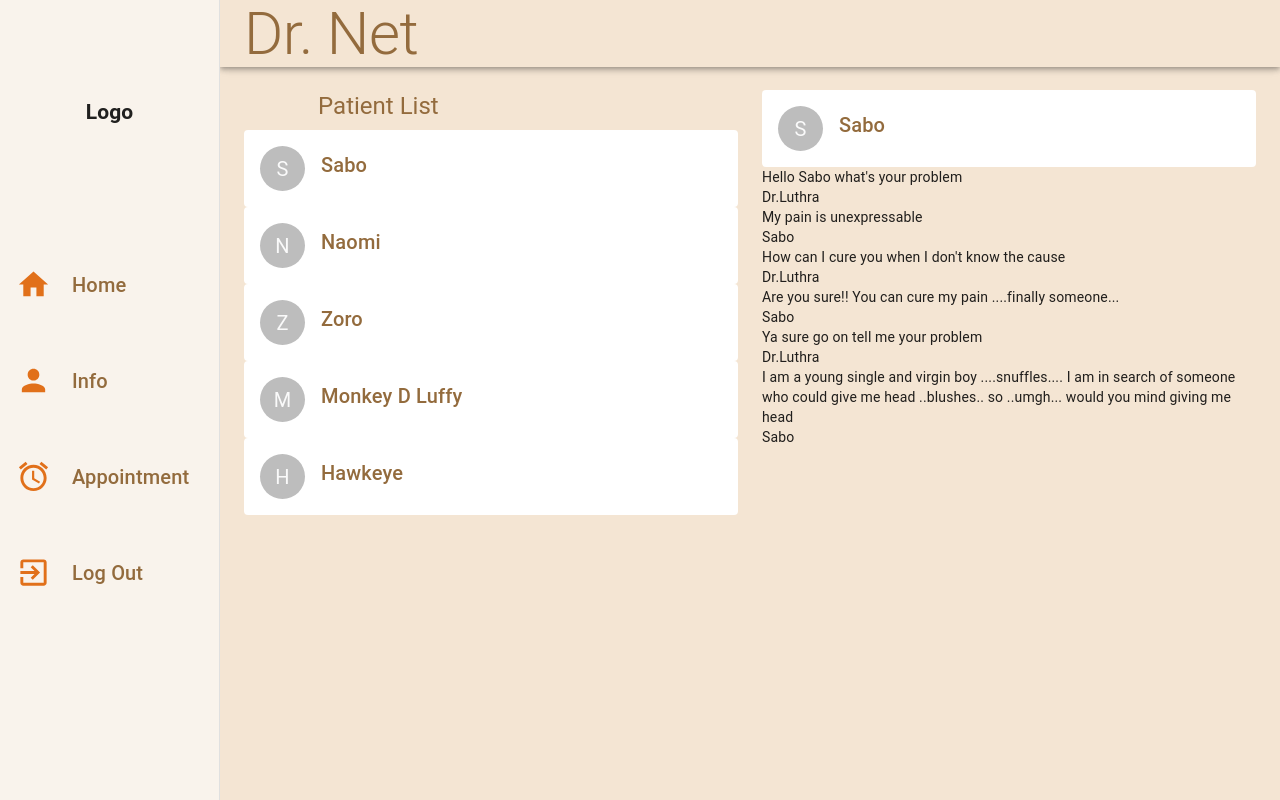
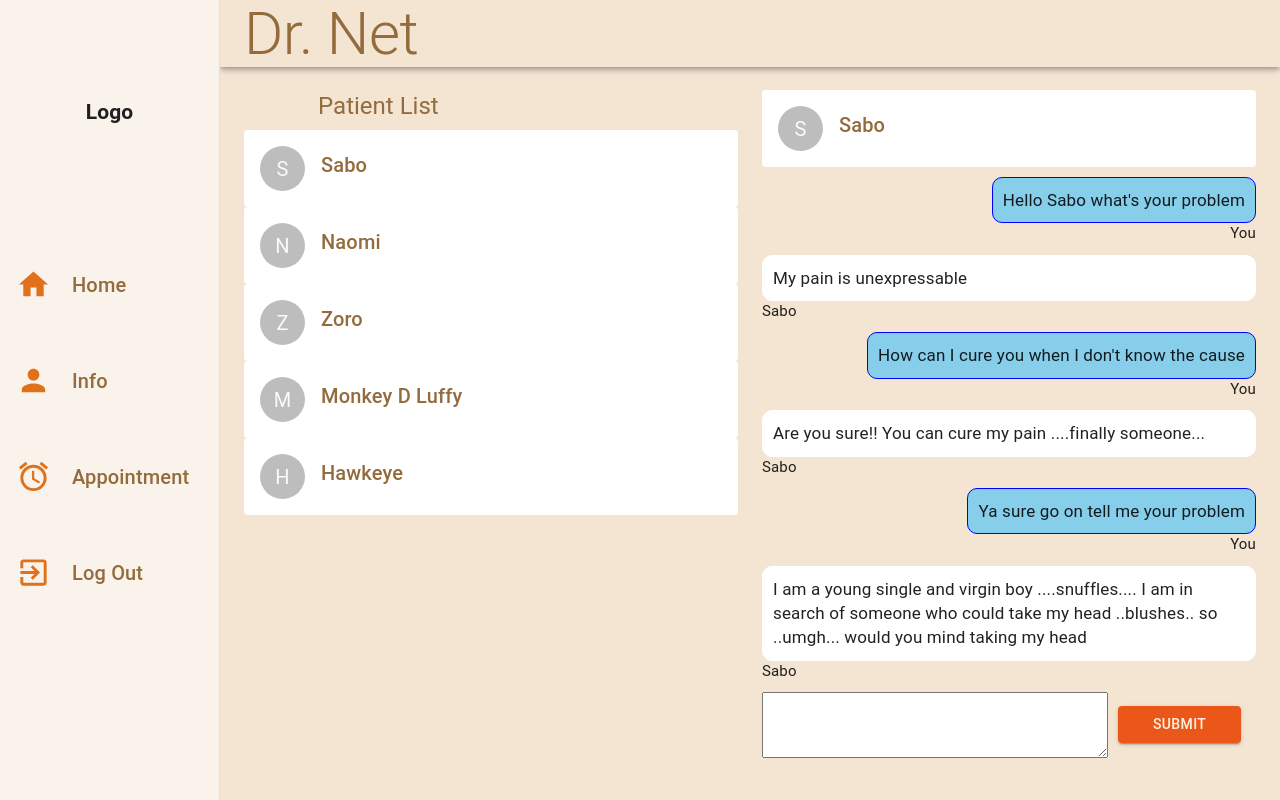
Before and after one commit to garvitgupta13/Dr-Net, a React (Create React App) app in the folder frontend/: page /DChat in a window 1280 px wide. Built offline with nearby package versions, Linux system fonts and the light colour scheme; no server answers.

Commit message:
Improved chat UI

```diff
--- a/frontend/src/Pages/DChat.js
+++ b/frontend/src/Pages/DChat.js
@@ -6,6 +6,7 @@ import Card from '@material-ui/core/Card';
 import CardHeader from '@material-ui/core/CardHeader';
 import Avatar from '@material-ui/core/Avatar';
 import Typography from '@material-ui/core/Typography';
+import Button from '@material-ui/core/Button';
 import {makeStyles} from '@material-ui/core';
 
 
@@ -51,8 +52,8 @@ const dummyMessages = [
     },
     {
       sender:"Sabo",
-      message:"I am a young single and virgin boy ....snuffles.... I am in search of someone who could give me head ..blushes.. so  ..umgh... would you mind giving me head ",
-    }
+      message:"I am a young single and virgin boy ....snuffles.... I am in search of someone who could take my head ..blushes.. so  ..umgh... would you mind taking my head ",
+    },
 ]
 const drawerWidth = 220;
 const useStyle = makeStyles(
@@ -77,11 +78,17 @@ const useStyle = makeStyles(
 const DChat = () => {
 
   const classes = useStyle();
+  const [text,setText] = useState('');
   const setRef = useCallback(node =>{
      if(node)
       node.scrollIntoView({smooth:true})
   },[])
 
+  const submitHandler = (e) => {
+    e.preventDefault();
+    console.log('submitting bruh');
+    console.log(text);
+  }
 
     return (
       <>
@@ -133,24 +140,35 @@ const DChat = () => {
                   <div style={{display:'flex',flexDirection:'column',alignItem:'start',justifyContent:'end'}}>
                     {dummyMessages.map((message,index) => {
                       const lastMessage = dummyMessages.length-1 === index
+                      const alignSelf = message.sender === 'Dr.Luthra' ? 'flex-end': '' ;
+                      const color = message.sender === 'Dr.Luthra' ? 'blue': 'white' ;
+                      const bgColor =  message.sender === 'Dr.Luthra' ? 'skyblue': 'white' ;
+                      const you = message.sender === 'Dr.Luthra' ? 'You': `${message.sender}` ;
                       return(
                         <div
                         ref = {lastMessage?setRef:null}
                         key={index}
-                        style={{display:'flex',flexDirection:'column',alignSelf: `${message.sender} === 'Dr.Luthra' ? 'flex-end' : ''`}}
+                        style={{display:'flex',flexDirection:'column',alignSelf:`${alignSelf}`}}
                         >
-                          <div>
-                             {message.message}
-                          </div>
-                          <div>
-                             {message.sender}
-                          </div>
+                            <div style={{ border:'1px solid',borderColor:`${color}`,backgroundColor:`${bgColor}`,padding:'10px',marginTop:'10px',borderRadius:'10px',fontSize:'17px' }}>
+                               {message.message}
+                            </div>
+                            <div style={{ alignSelf:`${alignSelf}`,fontSize:'15px'}}>
+                               {you}
+                            </div>
                         </div>
                       )
                       })
                     }
                   </div>
                </div>
+               <form onSubmit = {submitHandler} style={{marginTop:'10px'}}>
+                  <textarea style={{width:'70%'}} rows="4" onChange={e=> setText(e.target.value)}>
+                  </textarea>
+                  <Button type="submit" color="secondary" variant="contained" style={{color:'#FFF3E5',width:'25%',marginLeft:'10px',marginTop:'-60px'}} >
+                      Submit
+                  </Button>
+               </form>
            </Grid>
          </Grid>
       </Container>
```
